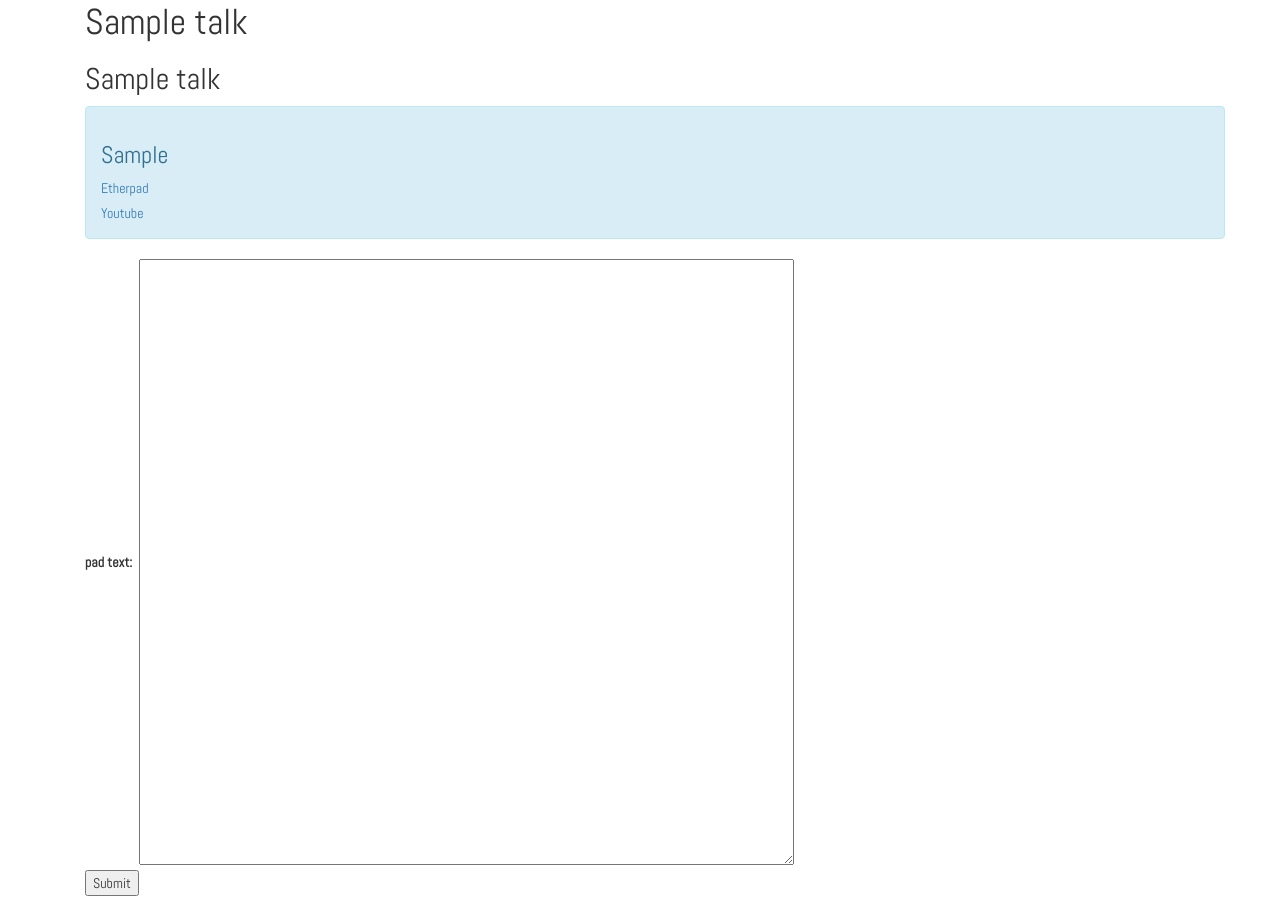
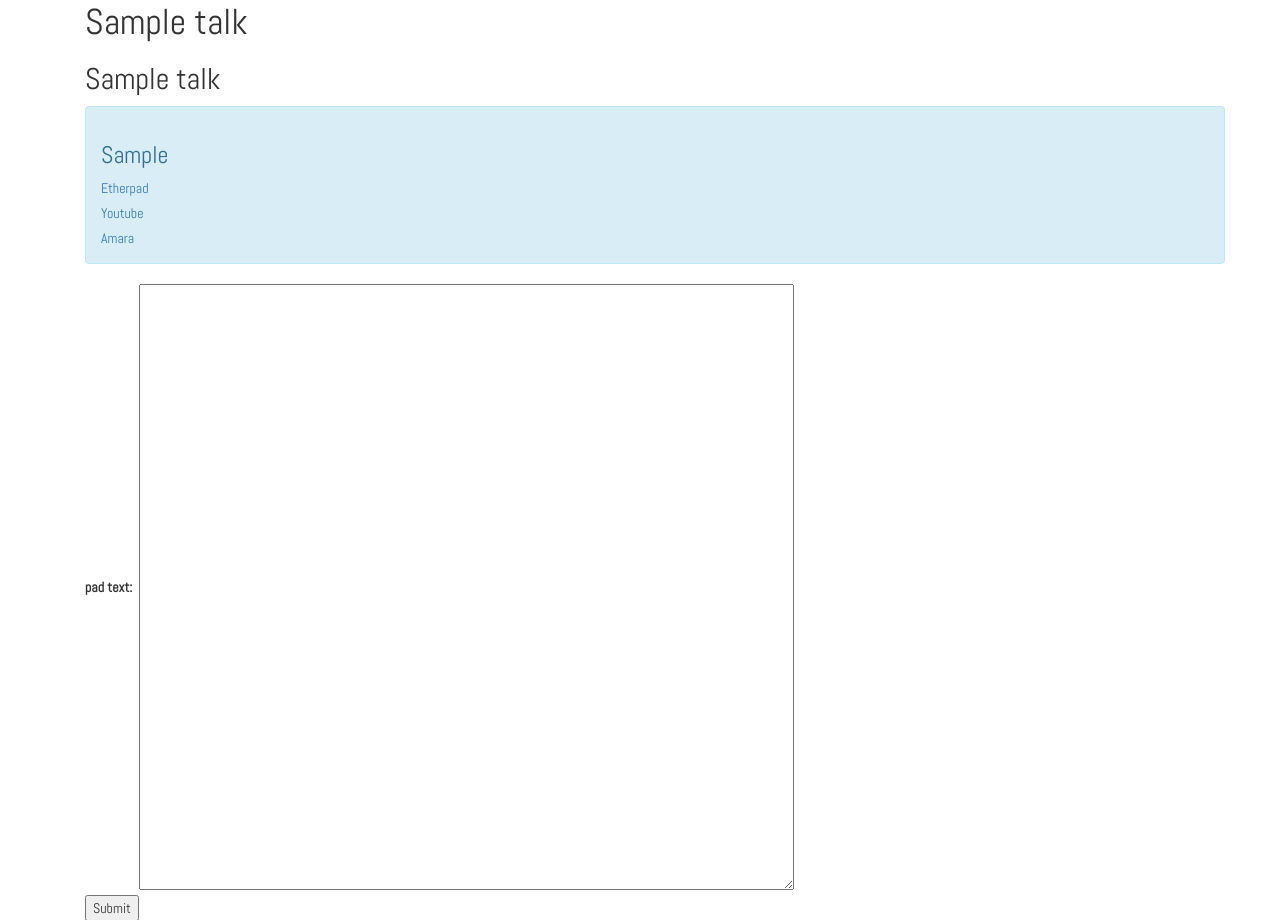
Before and after one commit to c3subtitles/subtitleStatus, a Django app: template www/templates/www/transforms.html in a window 1280 px wide. Shown: the part 97-1017 px from the top of the page. Run offline with Django 3.2, Linux system fonts and the light colour scheme; tables that the repository leaves empty hold one stand-in row (values such as "Sample post"); the template is opened without the code that fills it: values that come from a table or form of the project are taken from there, most other values are stand-ins (such as "Sample title", 1, 10 or a date in 2020); parts of the project's set-up code (start-up, migrations or seed data) failed here and were passed over; some libraries are stand-ins or nearby versions.

Commit message:
Add amara links

```diff
--- a/www/templates/www/transforms.html
+++ b/www/templates/www/transforms.html
@@ -14,6 +14,7 @@
   <h3>{{ workflow_step }}</h3>
   <p><a href="{{ talk.link_to_writable_pad }}" target="_blank">Etherpad</a></p>
   <p><a href="https://www.youtube.com/watch?v={{ talk.youtube_key }}" target="_blank">Youtube</a></p>
+  <p><a href="https://amara.org/videos/{{ talk.amara_key }}" target="_blank">Amara</a></p>
 </div>
 
 <form action="{% url 'workflowTransforms' subtitle.pk next_ids %}" method="post">
--- a/www/templates/www/transforms_result.html
+++ b/www/templates/www/transforms_result.html
@@ -14,6 +14,7 @@
   <h3>{{ workflow_step }}</h3>
   <p><a href="{{ talk.link_to_writable_pad }}" target="_blank">Etherpad</a></p>
   <p><a href="https://www.youtube.com/watch?v={{ talk.youtube_key }}" target="_blank">Youtube</a></p>
+  <p><a href="https://amara.org/videos/{{ talk.amara_key }}" target="_blank">Amara</a></p>
 </div>
 
 <pre>{{ result }}</pre>
```
